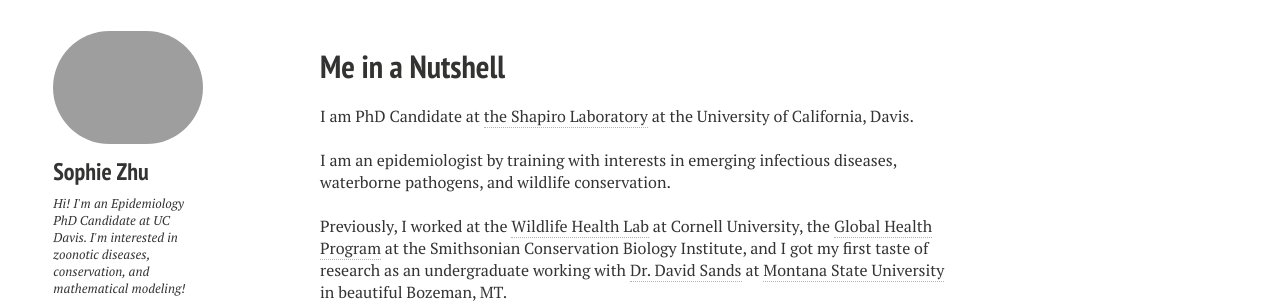
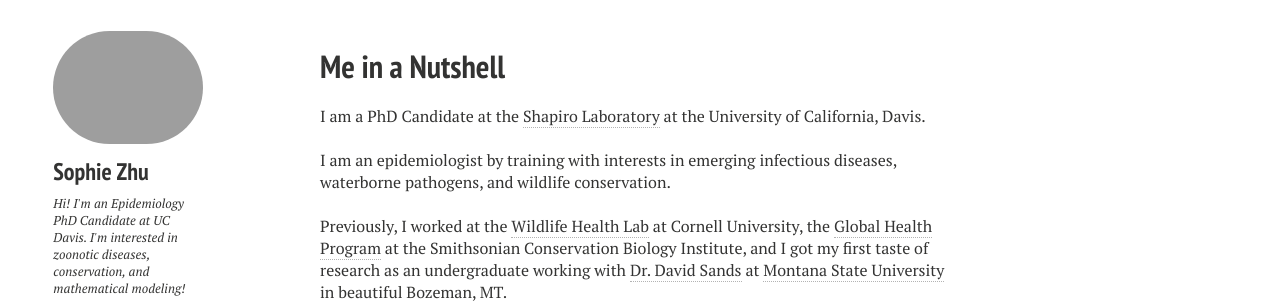
Before and after one commit to sophiemzhu/sophiemzhu.github.io, a Jekyll site: the page built from index.md, in a window 1280 px wide. Shown: the part 511-814 px from the top of the page. Built offline with Jekyll 4.4.1, drawn with Linux system fonts in a browser that asks for light colours; nearby versions of some CDN libraries.

```diff
--- a/index.md
+++ b/index.md
@@ -7,7 +7,7 @@ image:
   feature: monterey.jpg
 ---
 
-I am PhD Candidate at <a href="https://shapirolab.vetmed.ucdavis.edu" target="_blank">the Shapiro Laboratory</a> at the University of California, Davis.
+I am a PhD Candidate at the <a href="https://shapirolab.vetmed.ucdavis.edu" target="_blank">Shapiro Laboratory</a> at the University of California, Davis.
 
 <br />
 I am an epidemiologist by training with interests in emerging infectious diseases, waterborne pathogens, and wildlife conservation.
```
